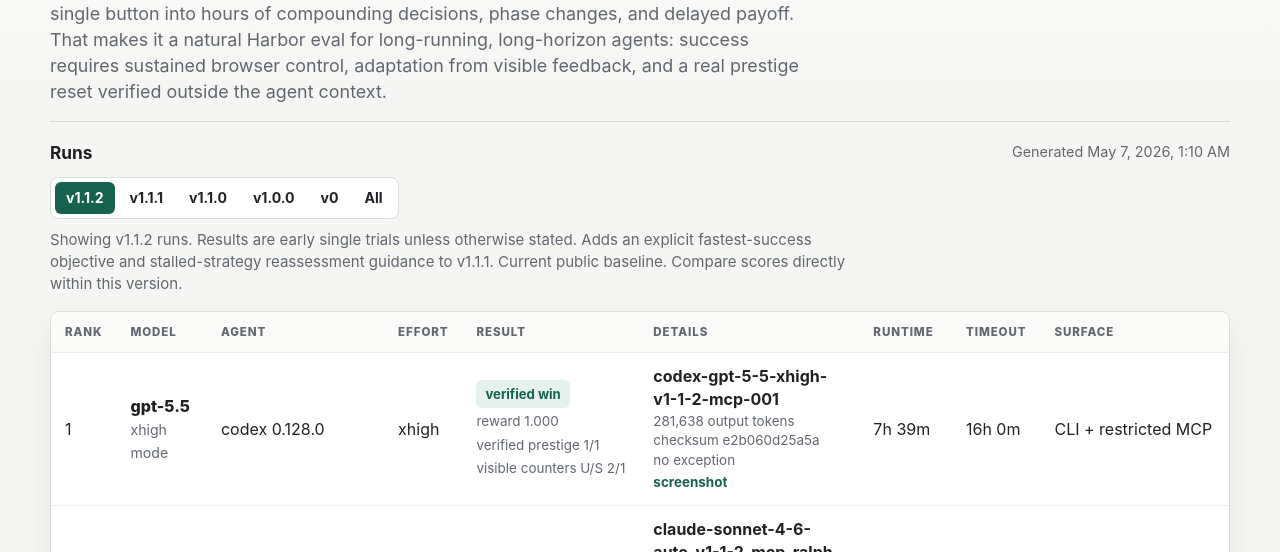
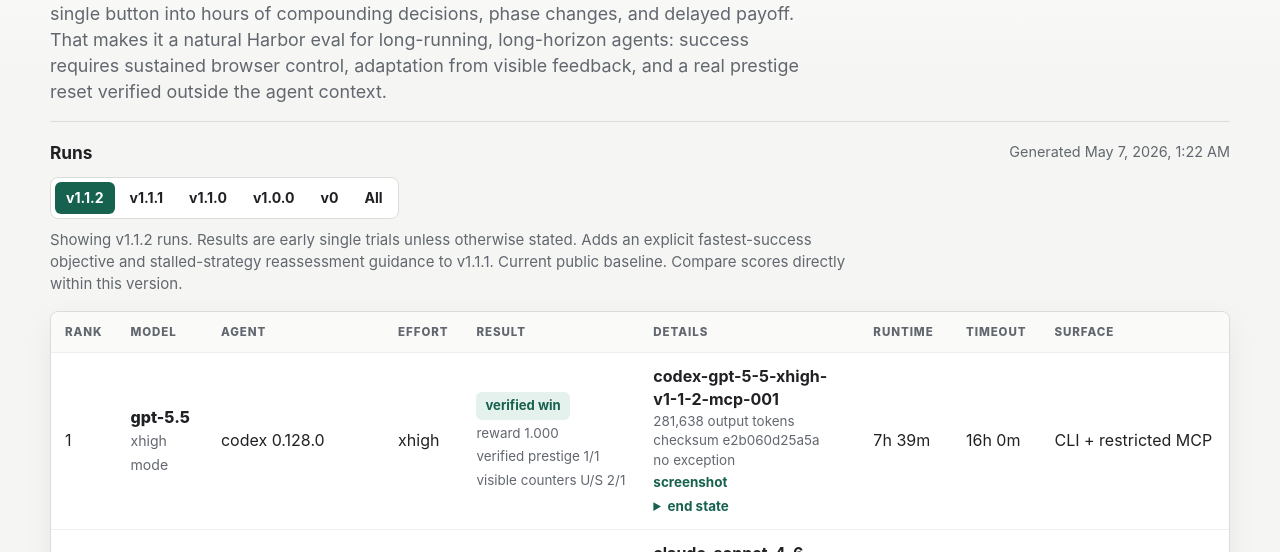
Before and after one commit to bitnovus/universalpaperclipsbench, a plain HTML site: page docs/index.html in a window 1280 px wide. Shown: the part 177-729 px from the top of the page. Drawn offline with Linux system fonts and the light colour scheme.

Commit message:
Add expandable verifier end state

```diff
--- a/docs/index.html
+++ b/docs/index.html
@@ -275,6 +275,35 @@
         font-size: 0.84rem;
         font-weight: 700;
         text-decoration: none;
+      }
+
+      .end-state {
+        margin-top: 4px;
+      }
+
+      .end-state summary {
+        color: var(--accent);
+        cursor: pointer;
+        font-size: 0.84rem;
+        font-weight: 700;
+      }
+
+      .end-state dl {
+        display: grid;
+        grid-template-columns: max-content minmax(0, 1fr);
+        gap: 2px 8px;
+        margin: 6px 0 0;
+        color: var(--muted);
+        font-size: 0.82rem;
+      }
+
+      .end-state dt {
+        font-weight: 700;
+      }
+
+      .end-state dd {
+        margin: 0;
+        overflow-wrap: anywhere;
       }
 
       .snapshot-grid {
@@ -585,6 +614,25 @@
         return `visible counters U/S ${entry.visible_prestige_u || "--"}/${entry.visible_prestige_s || "--"}`;
       }
 
+      function hasEndState(entry) {
+        return typeof entry.verified_prestige_count === "number"
+          || entry.visible_prestige_u
+          || entry.visible_prestige_s
+          || typeof entry.stored_prestige_u === "number"
+          || typeof entry.stored_prestige_s === "number";
+      }
+
+      function appendDefinition(list, term, value) {
+        if (value === null || value === undefined || value === "") {
+          return;
+        }
+        const dt = document.createElement("dt");
+        dt.textContent = term;
+        const dd = document.createElement("dd");
+        dd.textContent = value;
+        list.append(dt, dd);
+      }
+
       let leaderboardPayload = null;
       let selectedVersion = null;
 
@@ -696,6 +744,21 @@
           screenshot.textContent = "screenshot";
           details.append(screenshot);
         }
+        if (hasEndState(entry)) {
+          const endState = document.createElement("details");
+          endState.className = "end-state";
+          const summary = document.createElement("summary");
+          summary.textContent = "end state";
+          const list = document.createElement("dl");
+          appendDefinition(list, "Reward", formatReward(entry.reward));
+          appendDefinition(list, "Prestige", verifiedPrestigeText(entry));
+          appendDefinition(list, "Visible U/S", `${entry.visible_prestige_u || "--"}/${entry.visible_prestige_s || "--"}`);
+          if (typeof entry.stored_prestige_u === "number" || typeof entry.stored_prestige_s === "number") {
+            appendDefinition(list, "Stored U/S", `${entry.stored_prestige_u ?? "--"}/${entry.stored_prestige_s ?? "--"}`);
+          }
+          endState.append(summary, list);
+          details.append(endState);
+        }
         row.append(details);
 
         row.append(textCell(formatDuration(entry.agent_duration_seconds || entry.duration_seconds)));
--- a/docs/leaderboard.json
+++ b/docs/leaderboard.json
@@ -548,7 +548,7 @@
       "trial_name": "prestige__jf6MP2U"
     }
   ],
-  "generated_at": "2026-05-07T01:10:16.254690Z",
+  "generated_at": "2026-05-07T01:22:02.514106Z",
   "source": "local Harbor job result.json files",
   "summary": {
     "agent_errors": 9,
```
